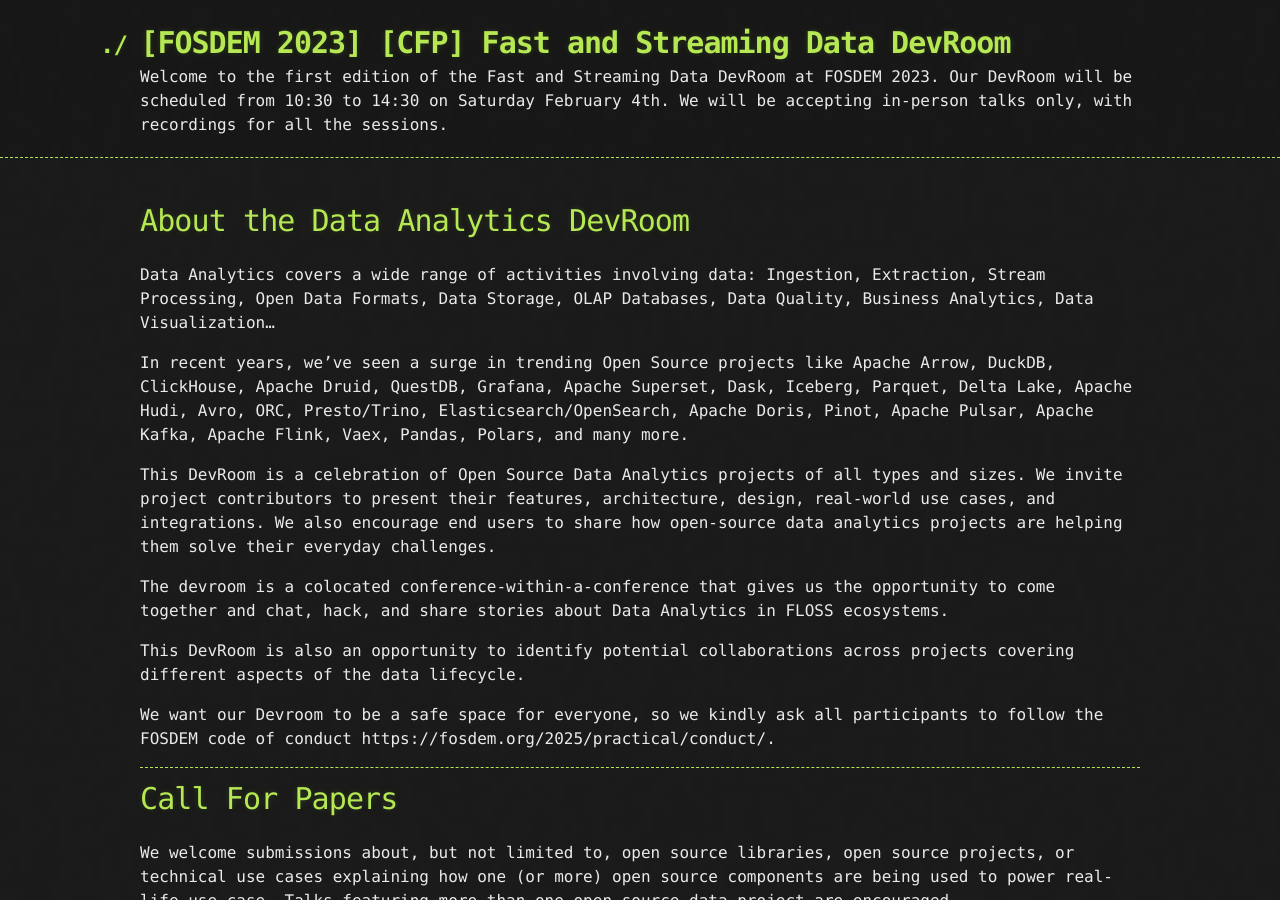
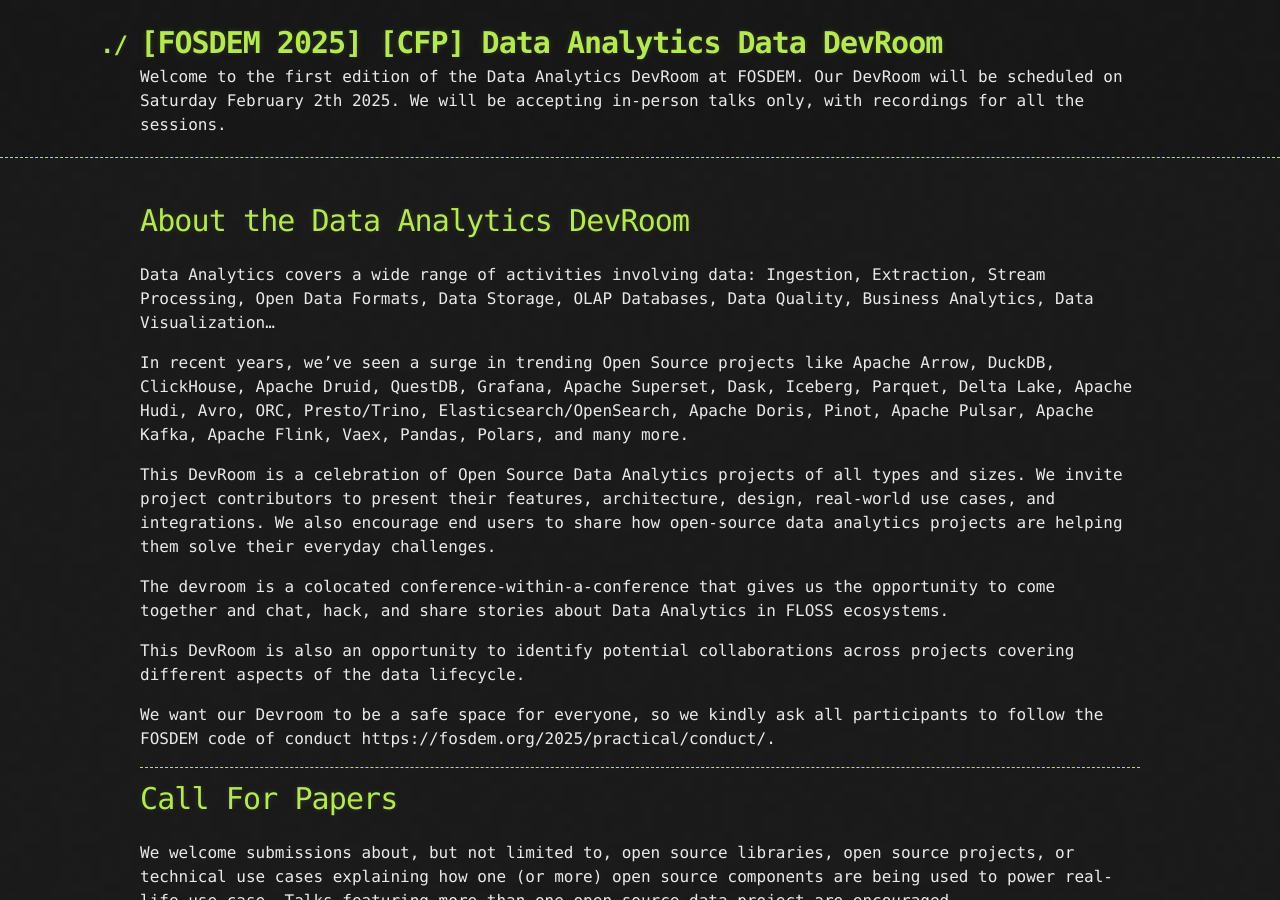
Before and after one commit to javier/data_analytics_devroom_cfp_fosdem_2025, a Jekyll site: the page built from index.md, in a window 1280 px wide and 900 px high. Built offline with Jekyll 4.4.1, drawn with Linux system fonts in a browser that asks for light colours.

Commit message:
updating config

```diff
--- a/_config.yml
+++ b/_config.yml
@@ -1,4 +1,4 @@
-title: "[FOSDEM 2023] [CFP] Fast and Streaming Data DevRoom"
-description: "Welcome to the first edition of the Fast and Streaming Data DevRoom at FOSDEM 2023.  Our DevRoom will be scheduled from 10:30 to 14:30 on Saturday February 4th. We will be accepting in-person talks only, with recordings for all the sessions."
+title: "[FOSDEM 2025] [CFP] Data Analytics Data DevRoom"
+description: "Welcome to the first edition of the Data Analytics DevRoom at FOSDEM.  Our DevRoom will be scheduled on Saturday February 2th 2025. We will be accepting in-person talks only, with recordings for all the sessions."
 theme: jekyll-theme-hacker
 show_downloads: false
```
